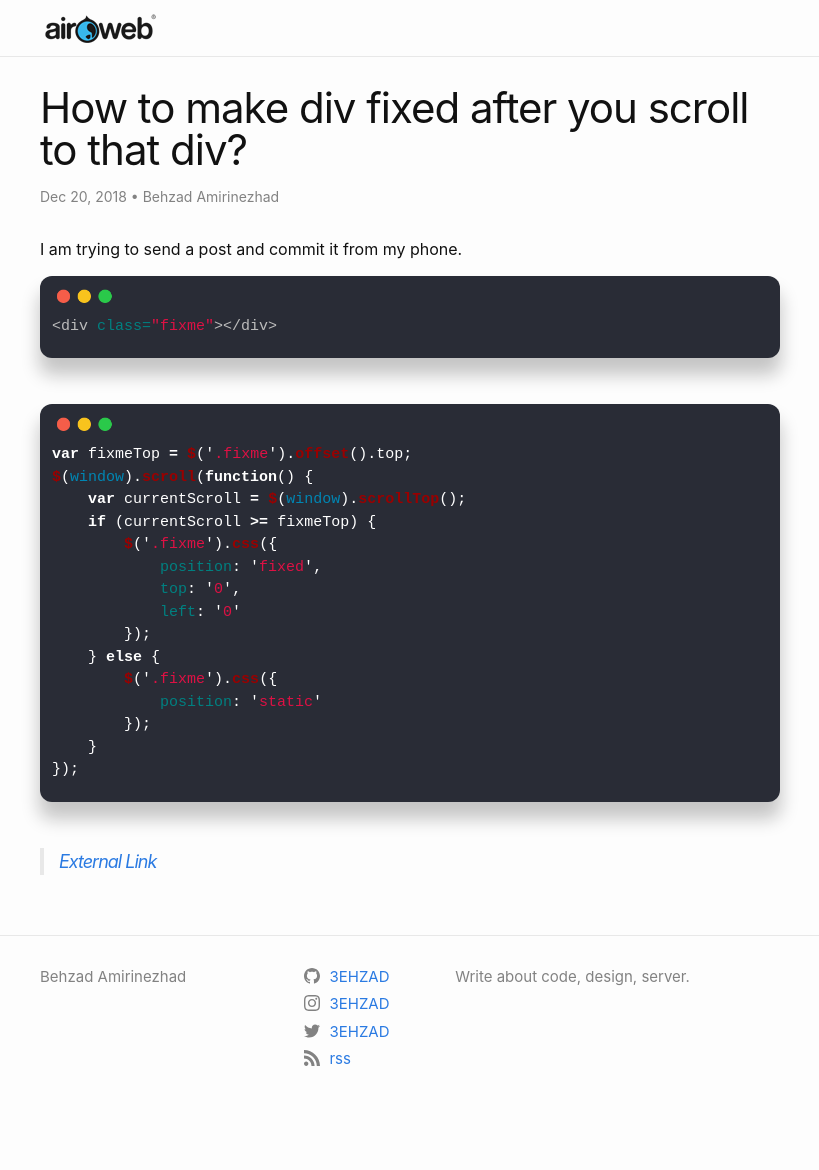
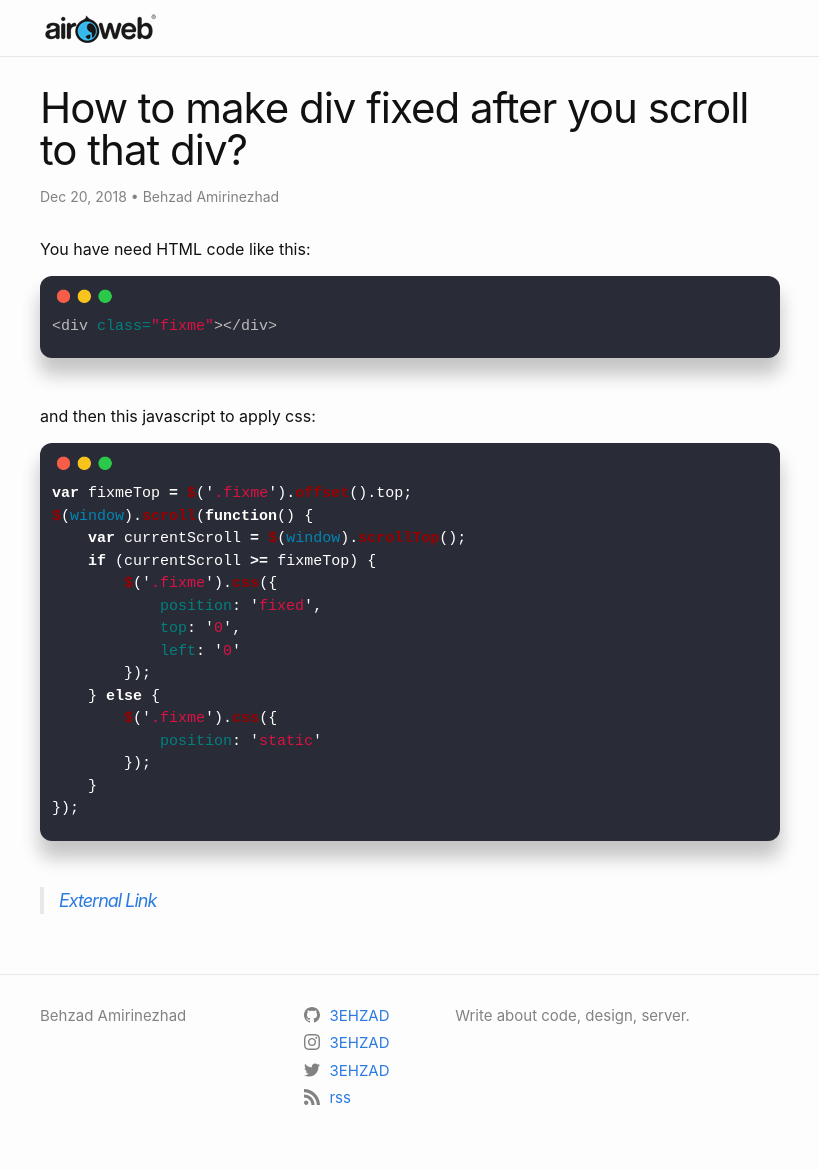
Before and after one commit to airoweb/old-blog, a Jekyll site: the page built from _posts/2018-12-20-How-to-make-div-fixed-after-you-scroll-to-that-div.md, in a window 1280 px wide. Shown: the whole page, without its empty margins (230-1049 px from the left). Built offline with Jekyll 4.4.1, drawn with Linux system fonts in a browser that asks for light colours; before the commit the page ends 1131 px from its top, so only the background shows below that.

Commit message:
fix description

````diff
--- a/_posts/2018-12-20-How-to-make-div-fixed-after-you-scroll-to-that-div.md
+++ b/_posts/2018-12-20-How-to-make-div-fixed-after-you-scroll-to-that-div.md
@@ -6,11 +6,13 @@ author: "Behzad Amirinezhad"
 meta: "Javascript"
 ---
 
-I am trying to send a post and commit it from my phone.
+You have need HTML code like this:
 
 ```html
 <div class="fixme"></div>
 ```
+
+and then this javascript to apply css:
 
 ```javascript
 var fixmeTop = $('.fixme').offset().top;
````
